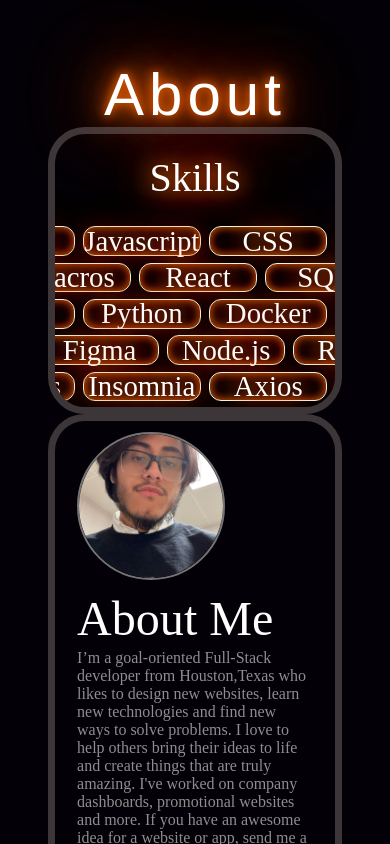
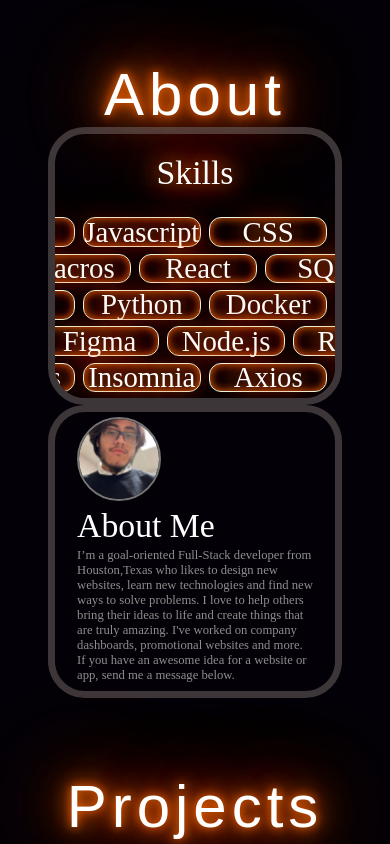
Before and after one commit to BossyLemon0/React_Portfolio, a React (Create React App) app: page / in a window 390 px wide. Shown: the part 860-1704 px from the top of the page. Built offline with nearby package versions, Linux system fonts and the light colour scheme.

Commit message:
more media queries for description

```diff
--- a/src/styles/App.css
+++ b/src/styles/App.css
@@ -650,8 +650,8 @@ body{
 
       @media (max-width: 900px)and (max-height: 580px) {
         .myPictureFrame{
-            height: 7rem;
-            width: 7rem;
+            height: 3rem;
+            width: 3rem;
         }
         .logoSection{
             padding: 2% 0;
@@ -664,8 +664,6 @@ body{
 
       @media (max-width: 1019px)and (max-height: 500px) {
         .myPictureFrame{
-            height: 6rem;
-            width: 6rem;
         }
         .logoSection{
             padding: 2% 0;
@@ -675,7 +673,7 @@ body{
         }
       }
 
-      @media (max-width: 1019px)and (max-height: 425px) {
+      @media (max-width: 1019px)and (max-height: 430px) {
         .myPictureFrame{
             height: 5rem;
             width: 5rem;
@@ -712,6 +710,22 @@ body{
         }
       }
 
+      @media (max-width: 430px)and (max-height: 932px) {
+        .myPictureFrame{
+            height: 5rem;
+            width: 5rem;
+        }
+        .header{
+            font-size: 4vh;
+        }
+        .logoSection{
+            padding: 2% 0;
+        }
+        .myInfoContent{
+            font-size: 1.5vh;
+        }
+      }
+
   /*
   projects at width 948 and under ><><
   submit button at width 1123 and under
```
